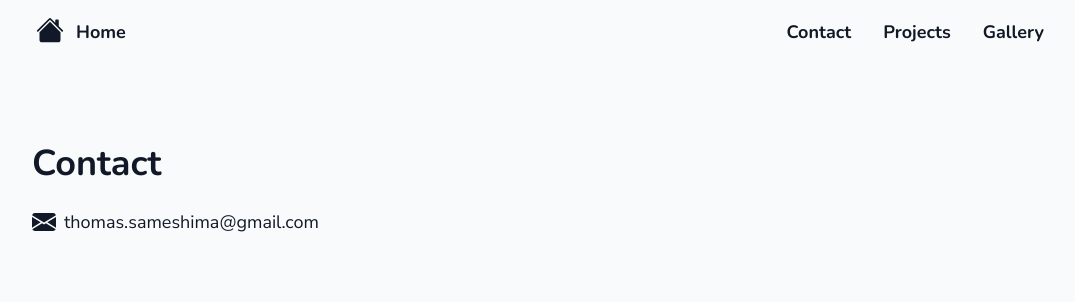
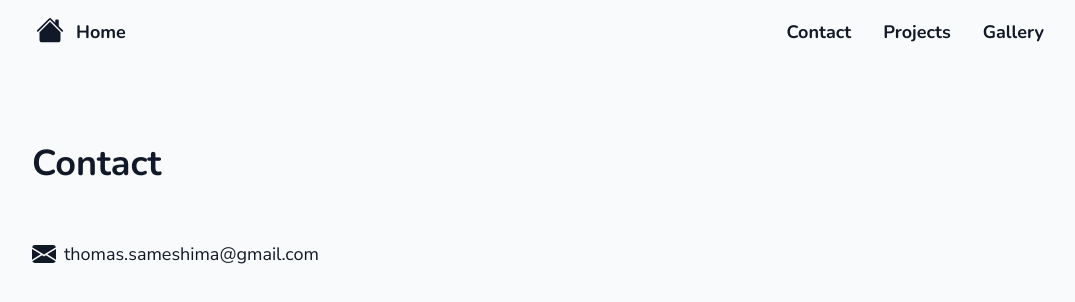
Before and after one commit to thomasryu/portfolio, a Next.js app: page /contact in a window 1280 px wide. Shown: the top 302 px of the page, without its empty margins (96-1171 px from the left). Built offline with nearby package versions, Linux system fonts and the light colour scheme.

Commit message:
Adjusting contact info top margin

```diff
--- a/app/contact/page.tsx
+++ b/app/contact/page.tsx
@@ -13,7 +13,7 @@ export default function ContactPage() {
       <Container>
         <h1>Contact</h1>
 
-        <div className="mt-5 lg:mt-6">
+        <div className="mt-10 lg:mt-14">
           <Link className="inline-flex flex-row items-center hover:underline mr-auto" href={`mailto:${contact.email}`}>
             <Mail className="w-6 h-6" /> <span className="text-md lg:text-lg ml-2">{contact.email}</span>
           </Link>
```
